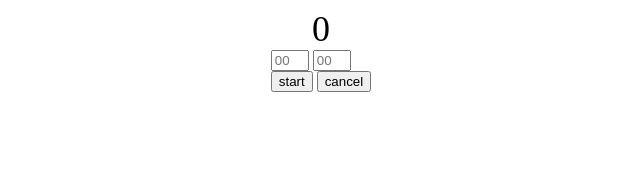
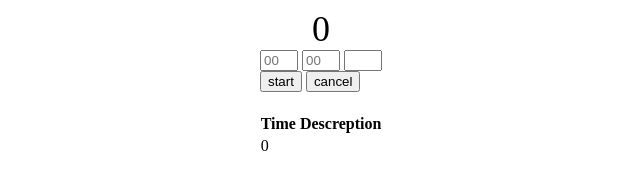
Before and after one commit to Ammar2311/stopwatch, a plain HTML site: page index.html in a window 1280 px wide. Both pictures are taken after a click on the button "start". Shown: the whole page, without its empty margins (319-959 px from the left). Drawn offline with Linux system fonts and the light colour scheme.

Commit message:
adding task desc field and table of done tasks

```diff
--- a/index.html
+++ b/index.html
@@ -4,31 +4,11 @@
     <meta charset="UTF-8">
     <meta name="viewport" content="width=device-width, initial-scale=1.0">
     <title>stop watch</title>
+     <link rel="stylesheet" href="style.css">
 
-    <style>
-         body{
-            display:flex;
-            flex-direction: column;
-            /* justify-content: center; */
-              align-items: center;
-
-         }
-
-          #sec{
-            margin-top:40px;
-            font-size:36px;
-            /* margin: 0 auto; */
-          }
-
-
-          form input{
-            width:30px;
-
-          }
-
-    </style>
 </head>
 <body>
+
     <div class="view">
         <span id="min"></span>
         <span id="sec"></span>
@@ -37,11 +17,21 @@
       <form>
         <input id="hour" type="number" placeholder="00">
         <input id="minute" type="number" placeholder="00">
+
+        <input id="task_field" type="text" >
       </form>
       <button id="btn">start</button>
       <button id="btnStop">cancel</button>
     </div>
 
+  <table id="study_table">
+    <tr>
+      <th>Time</th>
+      <th>Descreption</th>
+    </tr>
+
+
+  </table>
 
 
     <script src="script.js"></script>
--- a/script.js
+++ b/script.js
@@ -5,11 +5,15 @@
 const start=document.getElementById("btn");  //target start downCount button
 
 
+
    start.addEventListener("click",function(e){        //starting down count when click button
 
+      const table=document.getElementById("study_table");
 
       const sec_field=document.getElementById("sec");            //target stopwatch
       const min_field=document.getElementById("min");
+
+      const taskName=document.getElementById("task_field").value; //getting task descreption
 
       let minutes=document.getElementById("minute").value;   //putting values in view box
       let hours=document.getElementById("hour").value;
@@ -24,12 +28,29 @@ const start=document.getElementById("btn");  //target start downCount button
       const myinterval2 =setInterval(downCountMin,60000);
       //every minute call downCountMin function
 
+
+
+      let task=document.createElement("tr"); //create task
+
+      let time=document.createElement("td");
+      let desc=document.createElement("td");
+      time.innerHTML=minutes/60;      //asign values(time and descreption)
+      desc.innerHTML=taskName;
+
+
       function downCountSec(){
          if(sec_field.innerHTML==="0"){        //stop when you got 0
+
             clearInterval(myinterval);
+
+            table.appendChild(task);
+
+            task.appendChild(time);
+            task.appendChild(desc);
+
          }
         else
-        sec_field.innerHTML-=1;          //still decrease until 0
+          sec_field.innerHTML-=1;          //still decrease until 0
         }
 
         function downCountMin(){
@@ -57,15 +78,3 @@ const start=document.getElementById("btn");  //target start downCount button
 
    }
  );
-
-
-   // const stop=document.getElementById("btnStop");    //target cancel downCount buttosn
-
-
-   // stop.addEventListener("click",function(e){
-
-
-   //    clearInterval(myinterval);
-
-
-   // });
--- /dev/null
+++ b/style.css
@@ -0,0 +1,25 @@
+
+
+body{
+    display:flex;
+    flex-direction: column;
+    /* justify-content: center; */
+      align-items: center;
+
+ }
+
+  #sec{
+    margin-top:40px;
+    font-size:36px;
+    /* margin: 0 auto; */
+  }
+
+
+  form input{
+    width:30px;
+
+  }
+
+  #study_table{
+    margin-top:20px
+  }
```
